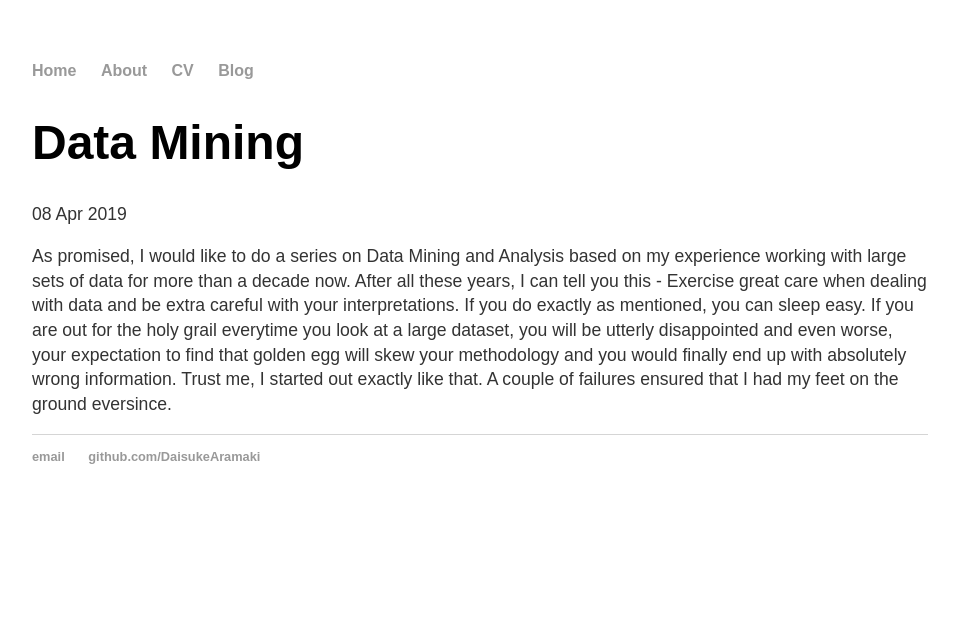
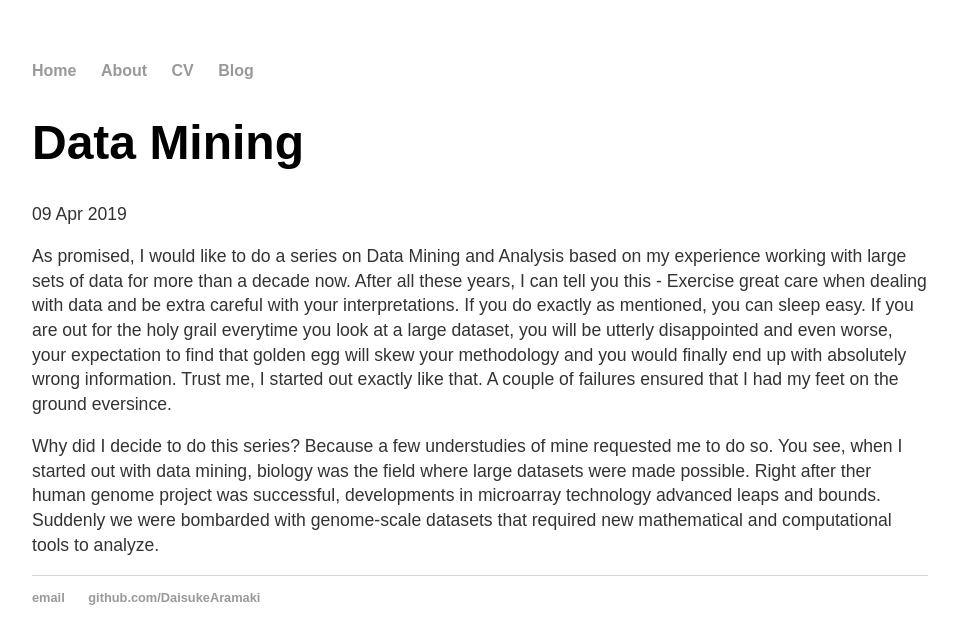
Before and after one commit to DaisukeAramaki/DaisukeAramaki.github.io, a Jekyll site: the page built from _posts/2019-04-09-daisuke-aramaki-Data-Mining.md, in a window 1280 px wide. Shown: the top 644 px of the page, without its empty margins (160-1117 px from the left). Built offline with Jekyll 4.4.1, drawn with Linux system fonts in a browser that asks for light colours.

Commit message:
New Post

```diff
--- a/_posts/2019-04-09-daisuke-aramaki-Data-Mining.md
+++ b/_posts/2019-04-09-daisuke-aramaki-Data-Mining.md
@@ -1,8 +1,10 @@
 ---
 layout: post
 title: "Data Mining"
-date: 2019-04-08
+date: 2019-04-09
 ---
 
 
 As promised, I would like to do a series on Data Mining and Analysis based on my experience working with large sets of data for more than a decade now. After all these years, I can tell you this - Exercise great care when dealing with data and be extra careful with your interpretations. If you do exactly as mentioned, you can sleep easy. If you are out for the holy grail everytime you look at a large dataset, you will be utterly disappointed and even worse, your expectation to find that golden egg will skew your methodology and you would finally end up with absolutely wrong information. Trust me, I started out exactly like that. A couple of failures ensured that I had my feet on the ground eversince.
+
+Why did I decide to do this series? Because a few understudies of mine requested me to do so. You see, when I started out with data mining, biology was the field where large datasets were made possible. Right after ther human genome project was successful, developments in microarray technology advanced leaps and bounds. Suddenly we were bombarded with genome-scale datasets that required new mathematical and computational tools to analyze.
```
